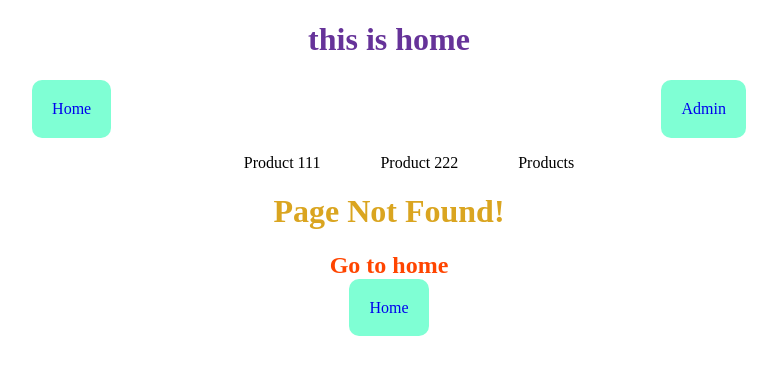
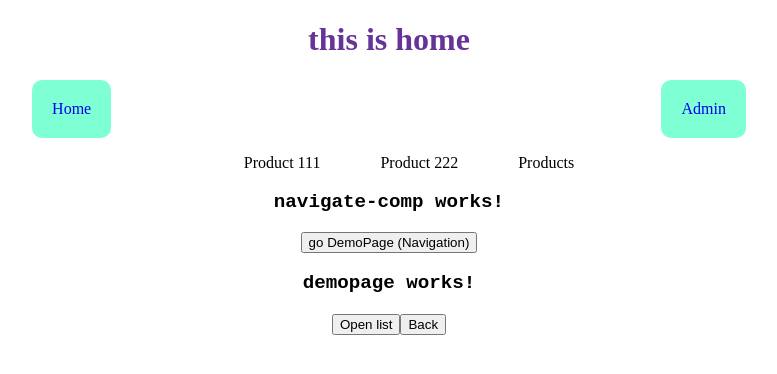
Before and after one commit to JaydipJadhav25/Angular, an Angular app: page /demopage in a window 1280 px wide. Before the commit this address had no page. Shown: the top 374 px of the page, without its empty margins (251-1028 px from the left). Built offline with nearby package versions, Linux system fonts and the light colour scheme.

Commit message:
feat: Navigate vs NavigateByUrl

```diff
--- a/src/app/app.html
+++ b/src/app/app.html
@@ -28,6 +28,9 @@
 </ol>
 
 
+<app-navigate-comp></app-navigate-comp>
 
 
-<router-outlet></router-outlet>
+<router-outlet>
+
+</router-outlet>
--- a/src/app/app.ts
+++ b/src/app/app.ts
@@ -19,6 +19,7 @@ import { Cards } from './cards/cards';
 import { Button } from './button/button';
 import { ResuableForm } from './resuable-form/resuable-form';
 import { RouterLink, RouterOutlet } from "@angular/router";
+import { NavigateComp } from "./navigate-comp/navigate-comp";
 
 const items = [
   {
@@ -54,7 +55,7 @@ console.log(items[0].title); // Outputs: "Project Alpha"
 
 @Component({
   selector: 'app-root',
-  imports: [Cards, Button, ResuableForm, RouterLink, RouterOutlet],
+  imports: [Cards, Button, ResuableForm, RouterLink, RouterOutlet, NavigateComp],
   templateUrl: './app.html',
   styleUrl: './app.css'
 })
--- /dev/null
+++ b/src/app/demopage/demopage.html
@@ -0,0 +1,6 @@
+<p>demopage works!</p>
+
+
+<button (click)="openProduct()">Open list</button>
+
+<button (click)="back()">Back</button>
--- /dev/null
+++ b/src/app/demopage/demopage.ts
@@ -0,0 +1,22 @@
+import { Component } from '@angular/core';
+import {  Router } from '@angular/router';
+
+@Component({
+  selector: 'app-demopage',
+  imports: [],
+  templateUrl: './demopage.html',
+  styleUrl: './demopage.css',
+})
+export class Demopage {
+  constructor(private router : Router){}
+
+  openProduct(){
+    this.router.navigate(['product', 1000]);
+  }
+
+  //use fix url
+  back(){
+    this.router.navigateByUrl('/')
+  }
+
+}
--- /dev/null
+++ b/src/app/navigate-comp/navigate-comp.html
@@ -0,0 +1,2 @@
+<p>navigate-comp works!</p>
+<button (click)="navigate()">go DemoPage (Navigation)</button>
--- /dev/null
+++ b/src/app/navigate-comp/navigate-comp.ts
@@ -0,0 +1,21 @@
+import { Component } from '@angular/core';
+import {  Router } from '@angular/router';
+
+
+@Component({
+  selector: 'app-navigate-comp',
+  imports: [],
+  templateUrl: './navigate-comp.html',
+  styleUrl: './navigate-comp.css',
+})
+export class NavigateComp {
+  //create object od router
+  constructor(private router : Router){}
+
+
+  navigate(){
+    this.router.navigate(['demopage'])
+  }
+
+
+}
```
Also changed, not shown: src/app/app.routes.ts (+5 -3 lines), src/app/demopage/demopage.css (added), src/app/navigate-comp/navigate-comp.css (added), 1 other file (tests, documents, lock files or other folders).
